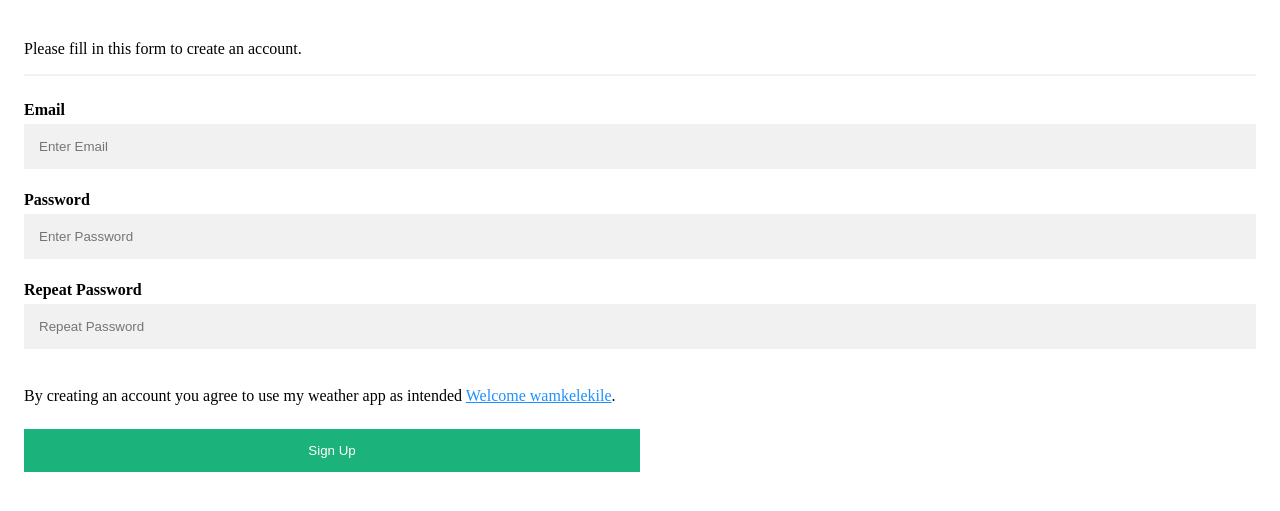
After one commit to IngaMaholwana/MaholwanaWeather, a Flask app: page /signup in a window 1280 px wide. The commit adds this page. Shown: the top 511 px of the page. Run offline with Flask 3, Linux system fonts and the light colour scheme.

Commit message:
the signup page is made and now if pressing the link can go between them

```diff
--- a/weatherenv/app.py
+++ b/weatherenv/app.py
@@ -1,14 +1,51 @@
-from flask import Flask, render_template, redirect, url_for
+from flask import Flask, render_template, redirect, url_for, flash,request
 
 app = Flask(__name__)
+app.secret_key = 'move_me_when_all_of_this_is_done'  # For securely flashing messages
 
-@app.route('/')
-def home():
-    return redirect(url_for('login'))
+# Temporary storage for user accounts (use a database in production)
+users = {}
+
+# @app.route('/')
+# def home():
+#     return redirect(url_for('login'))
 
 @app.route('/login', methods=['GET', 'POST'])
 def login():
+    if request.method == 'POST':
+        username = request.form['uname']
+        password = request.form['password']
+
+        # Validate user
+        if username in users and users[username] == password:
+            flash("Login successful!", "success")
+            return redirect(url_for('welcome', username=username))
+        else:
+            flash("Invalid username or password.", "danger")
     return render_template('login.html')
+
+@app.route('/signup', methods=['GET', 'POST'])
+def signup():
+    if request.method == 'POST':
+        email = request.form['email']
+        password = request.form['password']
+        password_repeat = request.form['password-repeat']
+
+        # Check if passwords match
+        if password != password_repeat:
+            flash("Passwords do not match!", "danger")
+        elif email in users:
+            flash("User already exists!", "warning")
+        else:
+            # Store user
+            users[email] = password
+            flash("Account created successfully! Please log in.", "success")
+            return redirect(url_for('login'))
+    return render_template('signup.html')
+
+@app.route('/welcome/<username>')
+def welcome(username):
+    return f"<h1>Welcome, {username}!</h1>"
 
 if __name__ == '__main__':
     app.run(debug=True)
--- /dev/null
+++ b/weatherenv/static/signup.css
@@ -0,0 +1,68 @@
+* {box-sizing: border-box}
+
+/* Full-width input fields */
+  input[type=text], input[type=password] {
+  width: 100%;
+  padding: 15px;
+  margin: 5px 0 22px 0;
+  display: inline-block;
+  border: none;
+  background: #f1f1f1;
+}
+
+input[type=text]:focus, input[type=password]:focus {
+  background-color: #ddd;
+  outline: none;
+}
+
+hr {
+  border: 1px solid #f1f1f1;
+  margin-bottom: 25px;
+}
+
+/* Set a style for all buttons */
+button {
+  background-color: #04AA6D;
+  color: white;
+  padding: 14px 20px;
+  margin: 8px 0;
+  border: none;
+  cursor: pointer;
+  width: 100%;
+  opacity: 0.9;
+}
+
+button:hover {
+  opacity:1;
+}
+
+/* Extra styles for the cancel button */
+.cancelbtn {
+  padding: 14px 20px;
+  background-color: #f44336;
+}
+
+/* Float cancel and signup buttons and add an equal width */
+.cancelbtn, .signupbtn {
+  float: left;
+  width: 50%;
+}
+
+/* Add padding to container elements */
+.container {
+  padding: 16px;
+}
+
+/* Clear floats */
+.clearfix::after {
+  content: "";
+  clear: both;
+  display: table;
+}
+
+/* Change styles for cancel button and signup button on extra small screens */
+@media screen and (max-width: 300px) {
+  .cancelbtn, .signupbtn {
+    width: 100%;
+  }
+}
--- a/weatherenv/templates/login.html
+++ b/weatherenv/templates/login.html
@@ -10,12 +10,14 @@
     <form action="/login" method="post">
         <div class="container">
             <label for="uname"><b>Username</b></label>
-            <input type="text" placeholder="Enter Username" name="uname" required>
+            <input type="text" placeholder="Enter Username" name="username" required>
 
             <label for="psw"><b>Password</b></label>
             <input type="password" placeholder="Enter Password" name="password" required>
 
             <button type="submit">Login</button>
+            <p>Dont have account with my App<a href="{{ url_for('signup') }}">lets create one</a>
+            </p>
         </div>
     </form>
 </body>
--- /dev/null
+++ b/weatherenv/templates/signup.html
@@ -0,0 +1,38 @@
+<!DOCTYPE html>
+<html lang="en">
+<head>
+    <meta charset="UTF-8">
+    <meta name="viewport" content="width=device-width, initial-scale=1.0">
+    <link rel="stylesheet" href="{{ url_for('static', filename='signup.css') }}">
+    <title>Welcome new user sign up</title>
+</head>
+<body>
+    <form action="/signup" method="post">
+        <div class="container">
+            <p>Please fill in this form to create an account.</p>
+            <hr>
+
+            <label for="email"><b>Email</b></label>
+            <input type="text" placeholder="Enter Email" name="email" required>
+
+            <label for="psw"><b>Password</b></label>
+            <input type="password" placeholder="Enter Password" name="password" required>
+
+            <label for="psw-repeat"><b>Repeat Password</b></label>
+            <input type="password" placeholder="Repeat Password" name="password-repeat" required>
+
+            <!-- <label>
+              <input type="checkbox" checked="checked" name="remember" style="margin-bottom:15px"> Remember me
+            </label> -->
+
+            <p>By creating an account you agree to use my weather app as intended <a href="{{ url_for('login') }}" style="color:dodgerblue">Welcome wamkelekile</a>.</p>
+
+            <div class="clearfix">
+              <!-- <button type="button" class="cancelbtn">Cancel</button> -->
+              <button type="submit" class="signupbtn">Sign Up</button>
+            </div>
+          </div>
+
+    </form>
+</body>
+</html>
```
